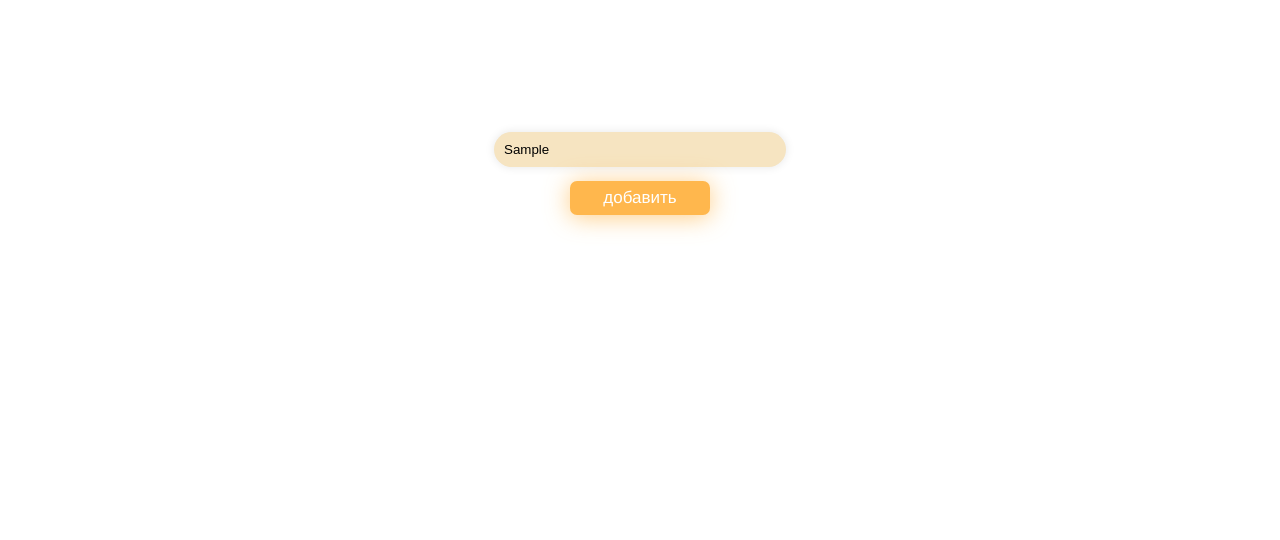
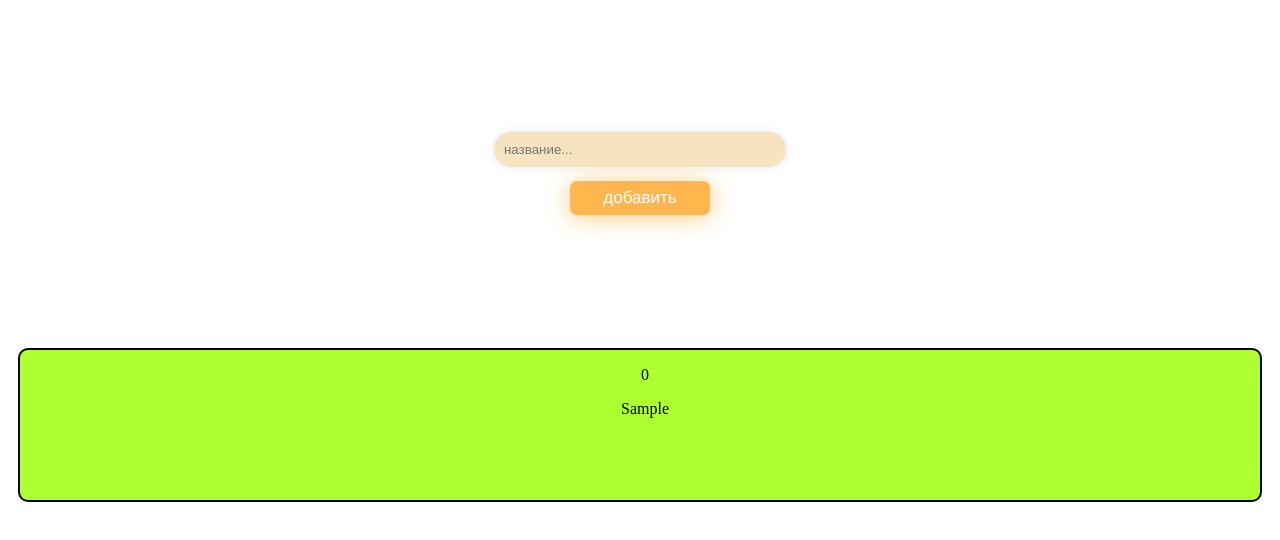
Before and after one commit to AlmazRec/white-form-html, a plain HTML site: page index.html in a window 1280 px wide. Both pictures are taken after typing "Sample" into the empty fields and a click on the button "добавить". Drawn offline with Linux system fonts and the light colour scheme.

Commit message:
add javascript code

```diff
--- /dev/null
+++ b/app.js
@@ -0,0 +1,38 @@
+let id = 0;
+const posts = [];
+const postList = document.querySelector('.posts');
+
+function addPost() {
+    const text = document.getElementById('text').value;
+
+    if (text.length < 3) {
+        alert('Текст слишком короткий!!!');
+    } else {
+        const newPost = { id: id++, text: text };
+        posts.push(newPost);
+        console.log(posts);
+
+        displayPosts();
+        document.getElementById('text').value = '';
+    }
+}
+
+function displayPosts() {
+    postList.innerHTML = '';
+
+    posts.forEach(post => {
+        const postElement = document.createElement('div');
+        postElement.classList.add('post');
+
+        const postId = document.createElement('p');
+        postId.innerText = post.id;
+
+        const postText = document.createElement('p');
+        postText.innerText = post.text;
+
+        postElement.appendChild(postId);
+        postElement.appendChild(postText);
+
+        postList.appendChild(postElement);
+    });
+}
--- a/index.html
+++ b/index.html
@@ -12,11 +12,21 @@
     <div class="container">
         <div class="form-container">
             <div class="form-post">
-                <input type="text" placeholder="название...">
-                <button class="form-button" type="submit">добавить</button>
+                <input class="form-input" type="text" id="text" placeholder="название...">
+                <button class="form-button" type="submit" onclick="addPost()">добавить</button>
             </div>
         </div>
     </div>
+
+
+    <div class="posts">
+        <div class="post">
+            <p>id</p>
+            <p>text</p>
+        </div>
+    </div>
+
+    <script src="app.js"></script>
 </body>
 
 </html>
```
